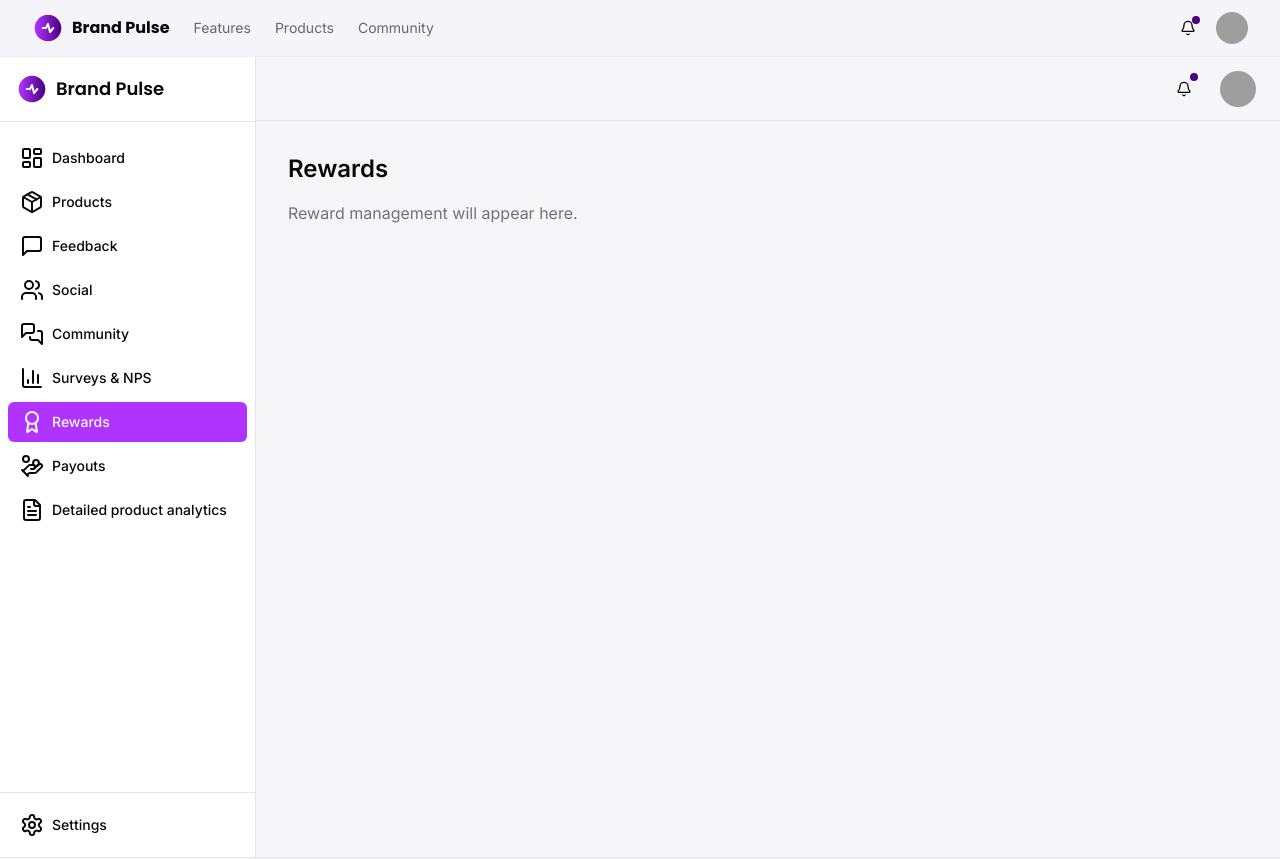
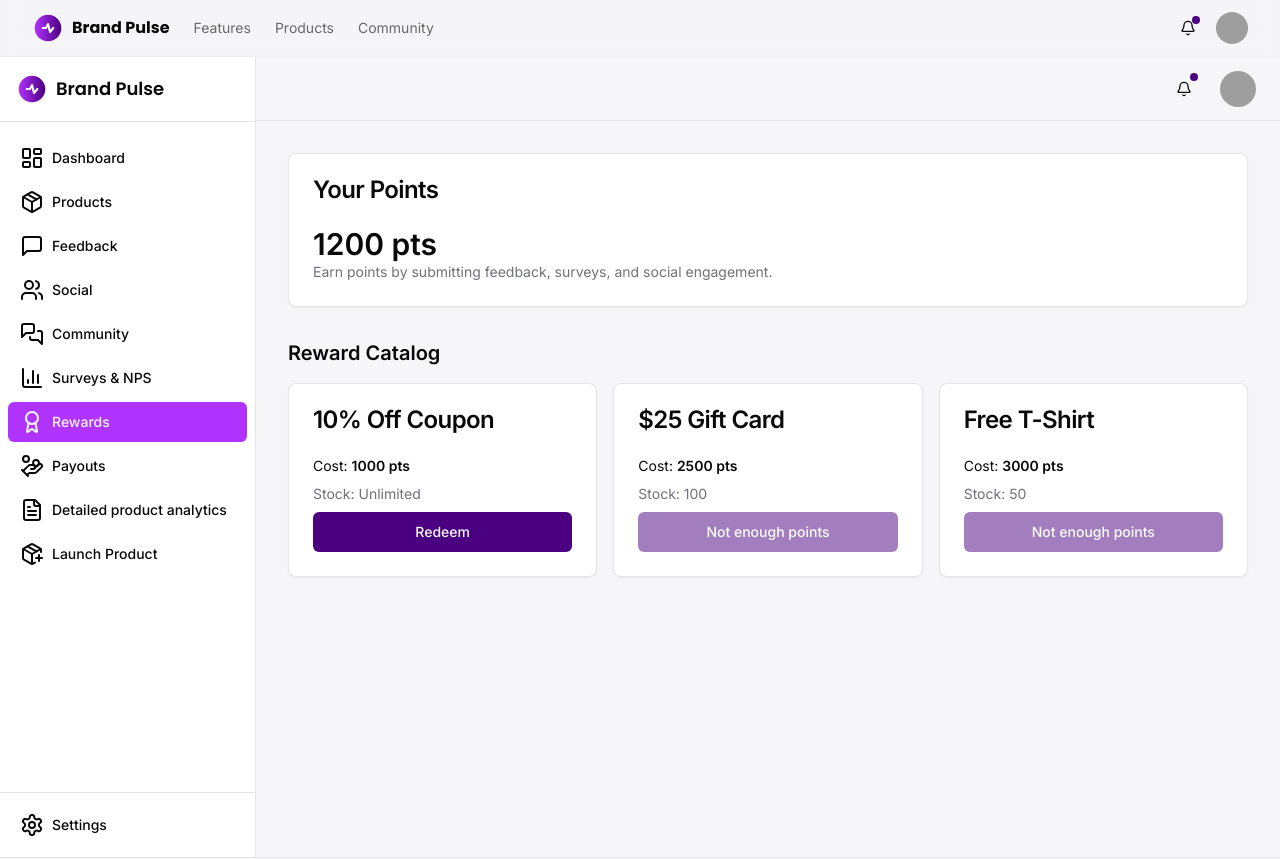
Before and after one commit to vishjoshi789-debug/earn4insights, a Next.js app: page /dashboard/rewards in a window 1280 px wide. Shown: the top 859 px of the page. Built offline with nearby package versions, Linux system fonts and the light colour scheme; grey boxes are pictures that could not be loaded.

Commit message:
Baseline stable dashboard: products, social, community, surveys

```diff
--- /dev/null
+++ b/src/app/dashboard/launch-product/page.tsx
@@ -0,0 +1,37 @@
+'use client';
+
+import { Card, CardHeader, CardTitle, CardContent } from '@/components/ui/card';
+import { Button } from '@/components/ui/button';
+
+export default function LaunchProductPage() {
+  return (
+    <div className="space-y-6">
+      <div>
+        <h1 className="text-2xl font-bold">Launch a Product</h1>
+        <p className="text-muted-foreground">
+          Add a new product to start collecting feedback, NPS, and social insights.
+        </p>
+      </div>
+
+      <Card>
+        <CardHeader>
+          <CardTitle>Product Basics</CardTitle>
+        </CardHeader>
+        <CardContent className="space-y-4">
+          <input
+            className="w-full border rounded px-3 py-2"
+            placeholder="Product name"
+          />
+
+          <textarea
+            className="w-full border rounded px-3 py-2"
+            placeholder="Product description"
+            rows={4}
+          />
+
+          <Button disabled>Next (Coming Soon)</Button>
+        </CardContent>
+      </Card>
+    </div>
+  );
+}
--- a/src/app/dashboard/layout.tsx
+++ b/src/app/dashboard/layout.tsx
@@ -1,5 +1,5 @@
 'use client';
-
+import { PackagePlus } from 'lucide-react';
 import Link from 'next/link';
 import {
   SidebarProvider,
@@ -42,6 +42,12 @@ const menuItems = [
     label: 'Detailed product analytics',
     icon: FileText,
   },
+  {
+  href: '/dashboard/launch',
+  label: 'Launch Product',
+  icon: PackagePlus,
+}
+
 ];
 
 export default function DashboardLayout({
--- a/src/app/dashboard/payouts/page.tsx
+++ b/src/app/dashboard/payouts/page.tsx
@@ -1,10 +1,89 @@
+'use client';
+
+import { Card, CardHeader, CardTitle, CardContent } from '@/components/ui/card';
+import { Badge } from '@/components/ui/badge';
+import { Button } from '@/components/ui/button';
+import { mockPayoutRequests } from '@/lib/data';
+
 export default function PayoutsPage() {
   return (
-    <div className="space-y-4">
-      <h1 className="text-2xl font-bold">Payouts</h1>
-      <p className="text-muted-foreground">
-        Payout requests and approvals will appear here.
-      </p>
+    <div className="space-y-6">
+      {/* PAGE HEADER */}
+      <div>
+        <h1 className="text-2xl font-bold">Payout Requests</h1>
+        <p className="text-muted-foreground">
+          Review and manage user payout requests
+        </p>
+      </div>
+
+      {/* PAYOUT LIST */}
+      <div className="space-y-4">
+        {mockPayoutRequests.length === 0 ? (
+          <Card>
+            <CardContent className="p-6 text-center text-muted-foreground">
+              No payout requests yet.
+            </CardContent>
+          </Card>
+        ) : (
+          mockPayoutRequests.map((request) => (
+            <Card key={request.id}>
+              <CardHeader className="flex flex-row items-center justify-between">
+                <CardTitle className="text-base">
+                  {request.userName}
+                </CardTitle>
+
+                <StatusBadge status={request.status} />
+              </CardHeader>
+
+              <CardContent className="space-y-3">
+                <div className="text-sm text-muted-foreground">
+                  Requested on:{' '}
+                  {new Date(request.requestedAt).toLocaleDateString()}
+                </div>
+
+                <div className="flex justify-between items-center">
+                  <div>
+                    <p className="font-medium">
+                      ${request.amount} USD
+                    </p>
+                    <p className="text-sm text-muted-foreground">
+                      {request.points} points
+                    </p>
+                  </div>
+
+                  {/* ACTIONS */}
+                  {request.status === 'pending' && (
+                    <div className="flex gap-2">
+                      <Button size="sm">Approve</Button>
+                      <Button size="sm" variant="destructive">
+                        Deny
+                      </Button>
+                    </div>
+                  )}
+                </div>
+              </CardContent>
+            </Card>
+          ))
+        )}
+      </div>
     </div>
   );
 }
+
+/* ---------------- HELPERS ---------------- */
+
+function StatusBadge({
+  status,
+}: {
+  status: 'pending' | 'approved' | 'denied';
+}) {
+  if (status === 'approved') {
+    return <Badge className="bg-green-600">Approved</Badge>;
+  }
+
+  if (status === 'denied') {
+    return <Badge variant="destructive">Denied</Badge>;
+  }
+
+  return <Badge variant="secondary">Pending</Badge>;
+}
--- a/src/app/dashboard/rewards/page.tsx
+++ b/src/app/dashboard/rewards/page.tsx
@@ -1,10 +1,65 @@
+'use client';
+
+import { mockRewards } from '@/lib/data';
+import { Card, CardHeader, CardTitle, CardContent } from '@/components/ui/card';
+import { Button } from '@/components/ui/button';
+
 export default function RewardsPage() {
+  const userPoints = 1200; // mock user balance
+
   return (
-    <div className="space-y-4">
-      <h1 className="text-2xl font-bold">Rewards</h1>
-      <p className="text-muted-foreground">
-        Reward management will appear here.
-      </p>
+    <div className="space-y-8">
+      {/* POINTS SUMMARY */}
+      <Card>
+        <CardHeader>
+          <CardTitle>Your Points</CardTitle>
+        </CardHeader>
+        <CardContent>
+          <p className="text-3xl font-bold">{userPoints} pts</p>
+          <p className="text-sm text-muted-foreground">
+            Earn points by submitting feedback, surveys, and social engagement.
+          </p>
+        </CardContent>
+      </Card>
+
+      {/* REWARD CATALOG */}
+      <section className="space-y-4">
+        <h2 className="text-xl font-semibold">Reward Catalog</h2>
+
+        <div className="grid gap-4 md:grid-cols-2 xl:grid-cols-3">
+          {mockRewards.map((reward) => {
+            const canRedeem =
+              reward.stock === 'unlimited' || reward.stock > 0;
+            const hasEnoughPoints = userPoints >= reward.pointsCost;
+
+            return (
+              <Card key={reward.id}>
+                <CardHeader>
+                  <CardTitle>{reward.name}</CardTitle>
+                </CardHeader>
+                <CardContent className="space-y-2">
+                  <p className="text-sm">
+                    Cost: <strong>{reward.pointsCost} pts</strong>
+                  </p>
+                  <p className="text-sm text-muted-foreground">
+                    Stock:{' '}
+                    {reward.stock === 'unlimited'
+                      ? 'Unlimited'
+                      : reward.stock}
+                  </p>
+
+                  <Button
+                    disabled={!canRedeem || !hasEnoughPoints}
+                    className="w-full"
+                  >
+                    {hasEnoughPoints ? 'Redeem' : 'Not enough points'}
+                  </Button>
+                </CardContent>
+              </Card>
+            );
+          })}
+        </div>
+      </section>
     </div>
   );
 }
```
